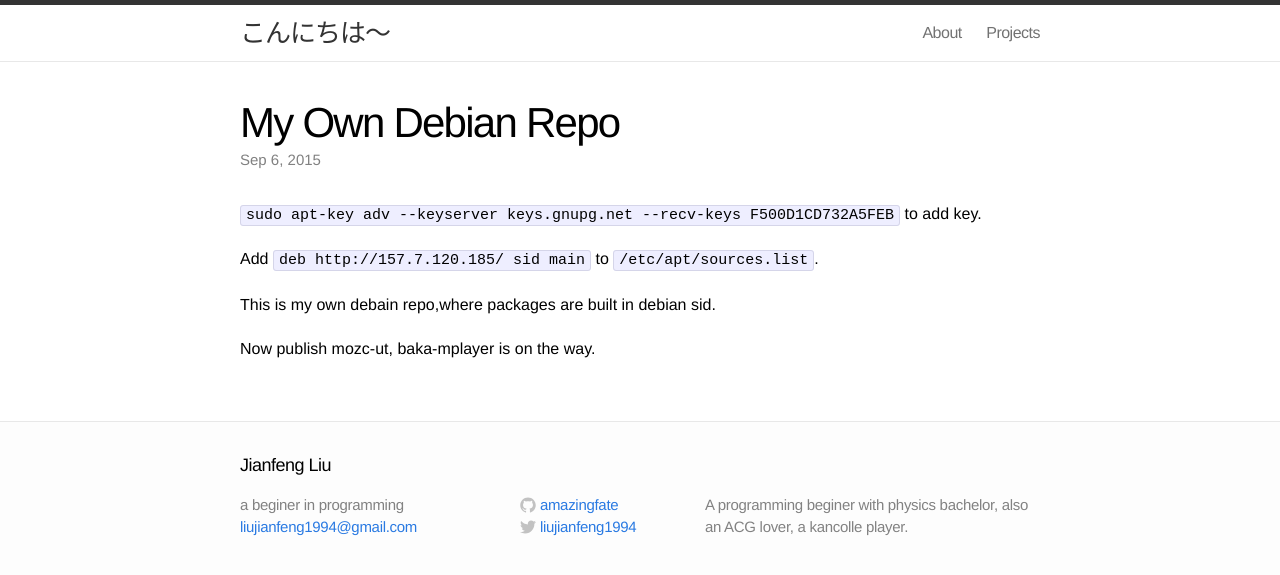
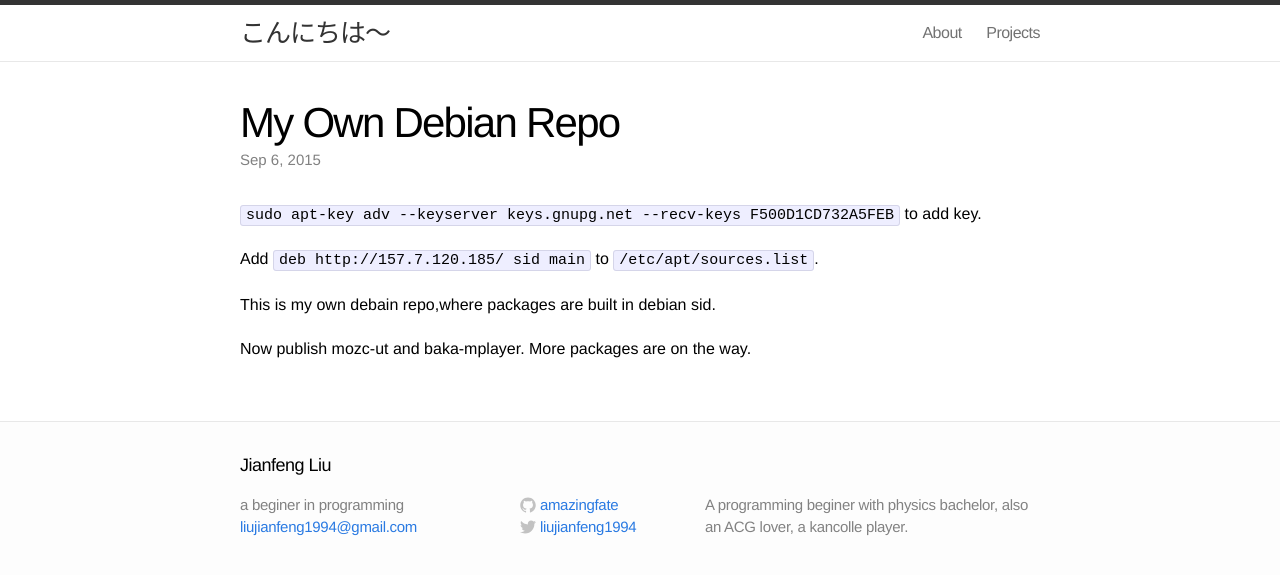
Before and after one commit to amazingfate/amazingfate.github.io, a Jekyll site: the page built from _posts/2015-09-06-my-debian-repo.md, in a window 1280 px wide. Shown: the top 575 px of the page. Built offline with Jekyll 4.4.1, drawn with Linux system fonts in a browser that asks for light colours; Markdown is read by kramdown in place of the engine named in the settings; comment, search, counter and statistics services are not loaded.

Commit message:
update post

```diff
--- a/_posts/2015-09-06-my-debian-repo.md
+++ b/_posts/2015-09-06-my-debian-repo.md
@@ -8,4 +8,4 @@
 
 This is my own debain repo,where packages are built in debian sid.
 
-Now publish mozc-ut, baka-mplayer is on the way.
+Now publish mozc-ut and baka-mplayer. More packages are on the way.
```
